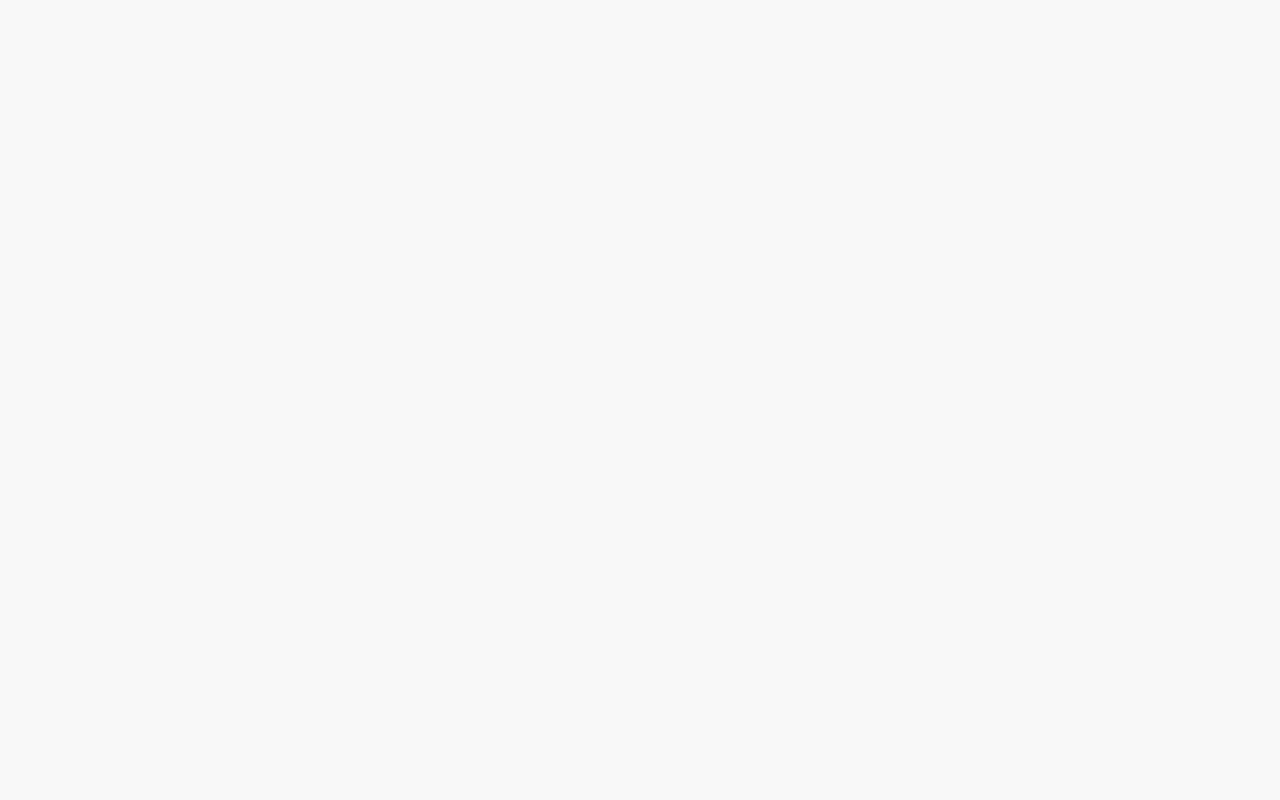
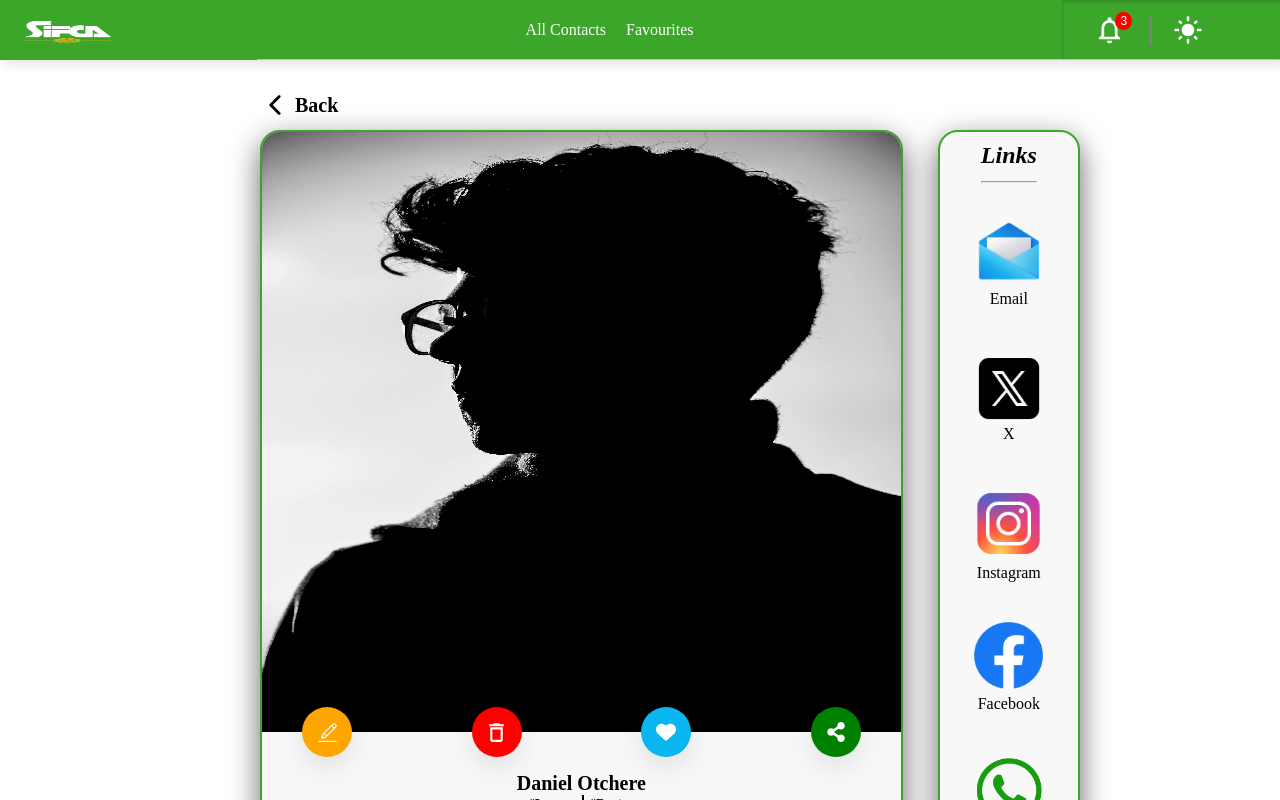
Before and after one commit to Dhanyllo/modern-phonebook-2.O, a React (Vite) app in the folder client/: page /detail/1 in a window 1280 px wide. Before the commit this address had no page. Shown: the top 800 px of the page. Built offline with nearby package versions, Linux system fonts and the light colour scheme.

Commit message:
Updated my link tags

```diff
--- a/client/src/components/DetailedCard.jsx
+++ b/client/src/components/DetailedCard.jsx
@@ -1,5 +1,5 @@
 import React from 'react'
-import {Link} from "react-router-dom";
+import { Link } from "react-router-dom";
 import { CiEdit } from "react-icons/ci";
 import { MdDeleteOutline } from "react-icons/md";
 import { FaHeart } from "react-icons/fa6";
@@ -18,7 +18,7 @@ function DetailedCard() {
       <div className='card-container'>
         <div className='detailed-card-left'>
           <div className='detailed-card-image-container'>
-            <img className='detailed-card-image' src="images/profile.jpg" alt="profile-image" />
+            <img className='detailed-card-image' src="/images/profile.jpg" alt="profile-image" />
             <div className='detail-btn'>
               <button className='edit-btn'>
                 <CiEdit className='edit' />
@@ -79,31 +79,31 @@ function DetailedCard() {
             <hr />
           </div>
           <Link to="">
-            <img className='ref-link-image' style={{width:"55%",height:"55%",marginBottom:"-2px"}} src="images/email.png" alt="" />
+            <img className='ref-link-image' style={{width:"55%",height:"55%",marginBottom:"-2px"}} src="/images/email.png" alt="" />
             <div className='link-desc'>Email</div>
           </Link>
           <Link to="">
-            <img className='ref-link-image' style={{width:"52%",height:"54%"}} src="images/twitter.png" alt="" />
+            <img className='ref-link-image' style={{width:"52%",height:"54%"}} src="/images/twitter.png" alt="" />
             <div className='link-desc'>X</div>
           </Link>
           <Link to="">
-            <img className='ref-link-image' style={{width:"60%",height:"60%"}} src="images/instagram.png" alt="" />
+            <img className='ref-link-image' style={{width:"60%",height:"60%"}} src="/images/instagram.png" alt="" />
             <div className='link-desc'>
               Instagram
             </div>
           </Link>
           <Link to="">
-            <img className='ref-link-image' style={{width:"50%",height:"50%",marginBottom:"6px"}} src="images/facebook.webp" alt="" />
+            <img className='ref-link-image' style={{width:"50%",height:"50%",marginBottom:"6px"}} src="/images/facebook.webp" alt="" />
             <div className='link-desc'>
               Facebook
             </div>
           </Link>
           <Link to="">
-            <img className='ref-link-image' style={{width:"50%",height:"50%",marginBottom:"5px"}} src="images/whatsapp.png" alt="" />
+            <img className='ref-link-image' style={{width:"50%",height:"50%",marginBottom:"5px"}} src="/images/whatsapp.png" alt="" />
             <div className='link-desc'>Whatsapp</div>
           </Link>
           <Link to="">
-            <img className='ref-link-image' style={{width:"60%",height:"60%"}} src="images/linkedin.png" alt="" />
+            <img className='ref-link-image' style={{width:"60%",height:"60%"}} src="/images/linkedin.png" alt="" />
             <div className='link-desc'>
               LinkedIn
             </div>
--- a/client/src/components/Header.jsx
+++ b/client/src/components/Header.jsx
@@ -1,18 +1,19 @@
 import React from 'react'
-import {Link} from "react-router-dom";
+import { Outlet } from 'react-router-dom';
 import { MdLightMode } from "react-icons/md";
 import { MdNotificationsNone } from "react-icons/md";
 
 function Header() {
   return (
+    <>
       <header className="header">
         <div className="grel-icon">
-          <img className="header-logo" src="./images/sifca.png" alt="" />
+          <img className="header-logo" src="/images/sifca.png" alt="" />
         </div>
 
         <div className="search-bar">
           <div className="search-input-container">
-            <img src="./images/search.png" alt="search-icon" className="search-icon" />
+            <img src="/images/search.png" alt="search-icon" className="search-icon" />
             <input type="text" className="search-bar-input" name="search" placeholder="Search..." />
           </div>
         </div>
@@ -30,6 +31,8 @@ function Header() {
           </div>
         </div>
       </header>
+      <Outlet/>
+      </>
   )
 }
 
--- a/client/src/components/Header2.jsx
+++ b/client/src/components/Header2.jsx
@@ -8,7 +8,7 @@ function Header2() {
   return (
      <header className="header">
         <div className="grel-icon">
-          <img className="header-logo" src="./images/sifca.png" alt="" />
+          <img className="header-logo" src="/images/sifca.png" alt="" />
         </div>
 
         <div className="header2-middle">
--- a/client/src/components/Sidebar.jsx
+++ b/client/src/components/Sidebar.jsx
@@ -1,19 +1,25 @@
 import React from 'react';
-import {Link} from "react-router-dom";
+import {NavLink} from "react-router-dom";
 import { RiContactsBookFill } from "react-icons/ri";
 import { FaHeart } from "react-icons/fa6";
 
 function Sidebar() {
   return (
       <nav className="sidebar">
-        <Link to="/" className="active">
+        <NavLink
+          className= {({isActive}) => isActive ? "active" : "link-text"}
+          to="/"
+        >
           <div className='link-text'>All Contacts</div>
           <RiContactsBookFill className='contacts-icon'/>
-        </Link>
-        <Link to="/favourites">
+        </NavLink>
+        <NavLink
+          className= {({isActive}) => isActive ? "active" : "link-text"}
+          to="/favourites"
+        >
           <div className='link-text'>Favourites</div>
           <FaHeart className='heart-icon' />
-        </Link>
+        </NavLink>
       </nav>
   )
 }
--- a/client/src/index.css
+++ b/client/src/index.css
@@ -400,6 +400,7 @@ ul {
   margin: 0;
   margin-left: -100px;
   color: white;
+  transition: font-size 1s ease-in-out;
 
 }
 
@@ -413,6 +414,7 @@ ul a:hover
 {
   text-decoration: underline;
   color: white;
+  font-size: 17px;
 }
 
 
--- a/client/src/main.jsx
+++ b/client/src/main.jsx
@@ -1,14 +1,11 @@
-import { StrictMode, useEffect} from 'react'
+import { StrictMode} from 'react'
 import { BrowserRouter, Routes, Route, Link} from "react-router-dom";
 import { createRoot } from 'react-dom/client'
 import './index.css';
-import Header from './components/header';
-import Sidebar from './components/sidebar';
-import ContactCard from './components/ContactCard';
-import Header2 from './components/Header2';
-import DetailedCard from './components/DetailedCard';
-import FavouriteCard from './components/FavouriteCard';
-
+import Home from './pages/Home';
+import Favourites from './pages/Favourites';
+import DetailPage from './pages/DetailPage';
+import Header from './components/Header';
 
 function App()
 {
@@ -17,9 +14,11 @@ function App()
     <StrictMode>
       <BrowserRouter>
         <Routes>
+        <Route element={<Header/>}>
           <Route path='/' element={<Home/>}/>
           <Route path='/favourites' element={<Favourites/>}/>
-          <Route path='/detail' element={<DetailPage/>}/>
+        </Route>
+          <Route path='/detail/:id' element={<DetailPage/>}/>
         </Routes>
       </BrowserRouter>
     </StrictMode>
@@ -28,47 +27,11 @@ function App()
 
 
 
-function Home(){
-
-  return(
-    <div>
-      <Header/>
-      <Sidebar/>
-      <ContactCard/>
-    </div>
-  )
-}
-
-function Favourites()
-{
-
-  return(
-    <div>
-      <Header/>
-      <Sidebar/>
-      <FavouriteCard/>
-    </div>
-  )
-}
 
 
-function DetailPage()
-{
-  useEffect(() => {
-    document.body.classList.add("body2-style");
 
-    return () => {
-      document.body.classList.remove("body2-style");
-    };
-  }, []);
 
-  return(
-    <div>
-      <Header2/>
-      <DetailedCard/>
-    </div>
-  )
-}
+
 
 
 createRoot(document.getElementById('root')).render(
--- /dev/null
+++ b/client/src/pages/DetailPage.jsx
@@ -0,0 +1,27 @@
+import { useEffect } from 'react';
+import Header2 from '../components/Header2';
+import DetailedCard from '../components/DetailedCard';
+import { useParams } from "react-router-dom";
+
+function DetailPage()
+{
+  const { id } = useParams();
+  console.log(id);
+
+  useEffect(() => {
+    document.body.classList.add("body2-style");
+
+    return () => {
+      document.body.classList.remove("body2-style");
+    };
+  }, []);
+
+  return(
+    <div>
+      <Header2/>
+      <DetailedCard/>
+    </div>
+  )
+}
+
+export default DetailPage;
--- /dev/null
+++ b/client/src/pages/Favourites.jsx
@@ -0,0 +1,16 @@
+import Sidebar from '../components/Sidebar';
+import FavouriteCard from '../components/FavouriteCard';
+
+
+function Favourites()
+{
+
+  return(
+    <div>
+      <Sidebar/>
+      <FavouriteCard/>
+    </div>
+  )
+}
+
+export default Favourites;
--- /dev/null
+++ b/client/src/pages/Home.jsx
@@ -0,0 +1,17 @@
+import Sidebar from '../components/Sidebar';
+import ContactCard from '../components/ContactCard';
+
+
+
+
+function Home(){
+
+  return(
+    <div>
+      <Sidebar/>
+      <ContactCard/>
+    </div>
+  )
+}
+
+export default Home;
```
Also changed, not shown: client/src/components/ContactCard.jsx (line endings or trailing spaces).
